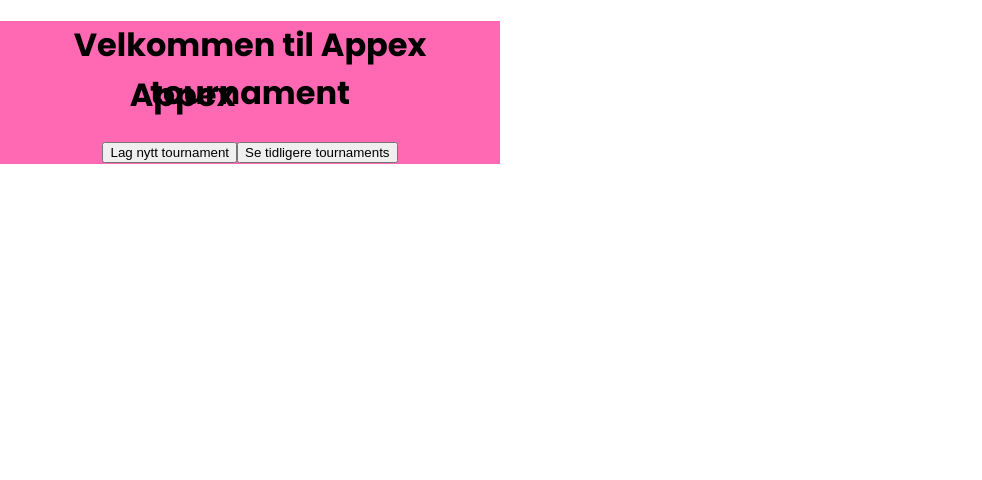
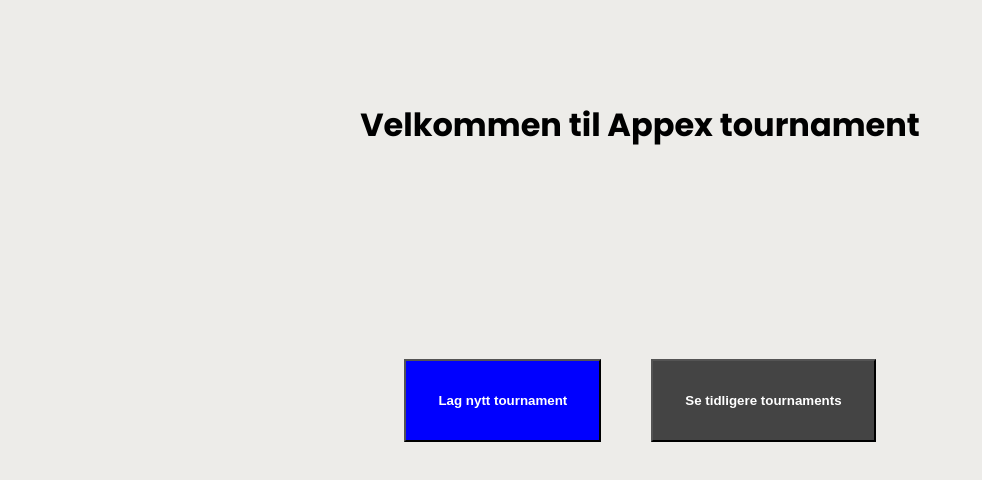
Before and after one commit to ArvidWedtstein/Appex-Tournaments, a Nuxt app in the folder frontend/: page / in a window 1280 px wide. Shown: the top 480 px of the page, without its empty margins (0-982 px from the left). Built offline with nearby package versions, Linux system fonts and the light colour scheme.

Commit message:
btn figs yes.

```diff
--- a/frontend/pages/index.vue
+++ b/frontend/pages/index.vue
@@ -6,9 +6,9 @@
       <!--<img src="./Assets/images/darkLogos.png">-->
       <div class="pg1-content-container">
         <h1>Velkommen til Appex tournament</h1>
-        <div class="pg1-btn-container">
-          <button class="btn-blue">Lag nytt tournament</button>
-          <button class="btn-dark">Se tidligere tournaments</button>
+        <div class="btn-container">
+          <button class="blue">Lag nytt tournament</button>
+          <button class="grey">Se tidligere tournaments</button>
         </div>
       </div>
 
@@ -32,7 +32,8 @@ export default {
 
 <style lang="scss">
 $backclr: #edece9;
-
+$btncolorblue: #0000ff;
+$btncolorgrey: #444444;
 #logo{
         text-align: center;
         width: 245px;
@@ -42,11 +43,47 @@ $backclr: #edece9;
     }
 
 .pg1-content-container{
-  width: 500px;
-  margin-top: 0vh;
-  background-color: hotpink;
+  width: 100%;
+  height: 100%;
+  position: absolute;
+  display: flex;
+  align-content: center;
+  justify-content: center;
+  align-items: center;
+  background-color: $backclr;
   text-align: center;
-
-
+  h1 {
+    top: 10%;
+    position: absolute;
+  }
+}
+.btn-container {
+  position: relative;
+  display: inline-flex;
+  flex-direction: row;
+  padding: 2rem;
+  gap: 50px;
+  .blue {
+    flex: 1 1 auto;
+    font-weight: 800;
+    padding: 2rem;
+    color: #ffffff;
+    position: relative;
+    &:hover {
+      border: 5px dotted $btncolorblue;
+    }
+    background: $btncolorblue;
+  }
+  .grey {
+    flex: 1 1 auto;
+    font-weight: 800;
+    padding: 2rem;
+    color: #ffffff;
+    position: relative;
+    &:hover {
+      border: 5px dotted $btncolorgrey;
+    }
+    background: $btncolorgrey;
+  }
 }
 </style>
--- a/frontend/pages/overview.vue
+++ b/frontend/pages/overview.vue
@@ -115,8 +115,10 @@ export default {
       pageSwitch(dir) {
         console.log(dir)
         if (dir === 'next') {
+          if (this.page = 2) return
           this.page += 1;
         } else if (dir === 'past') {
+          if (this.page = 0) return
           this.page -= 1;
         }
 
```
Also changed, not shown: 1 other file (tests, documents, lock files or other folders).
